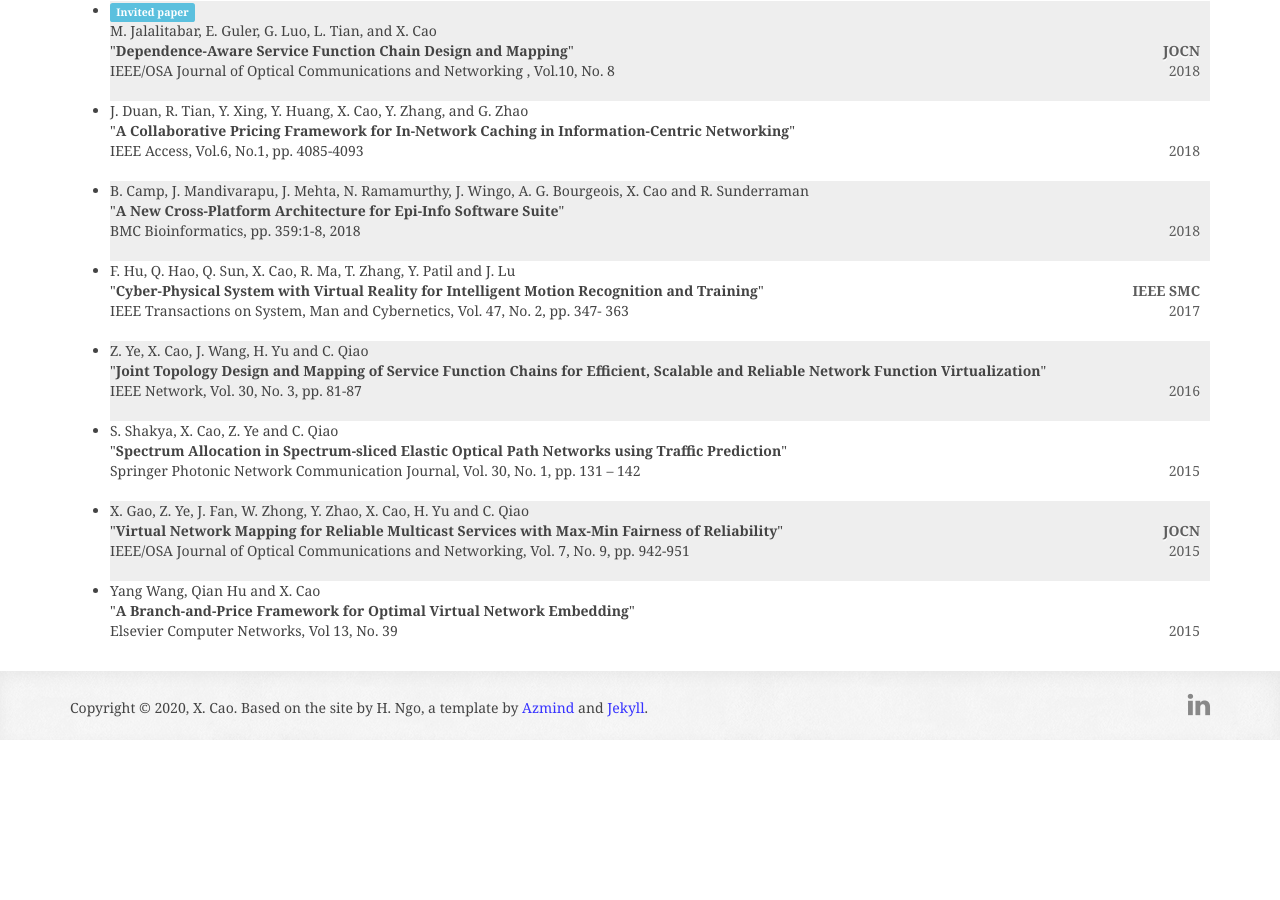
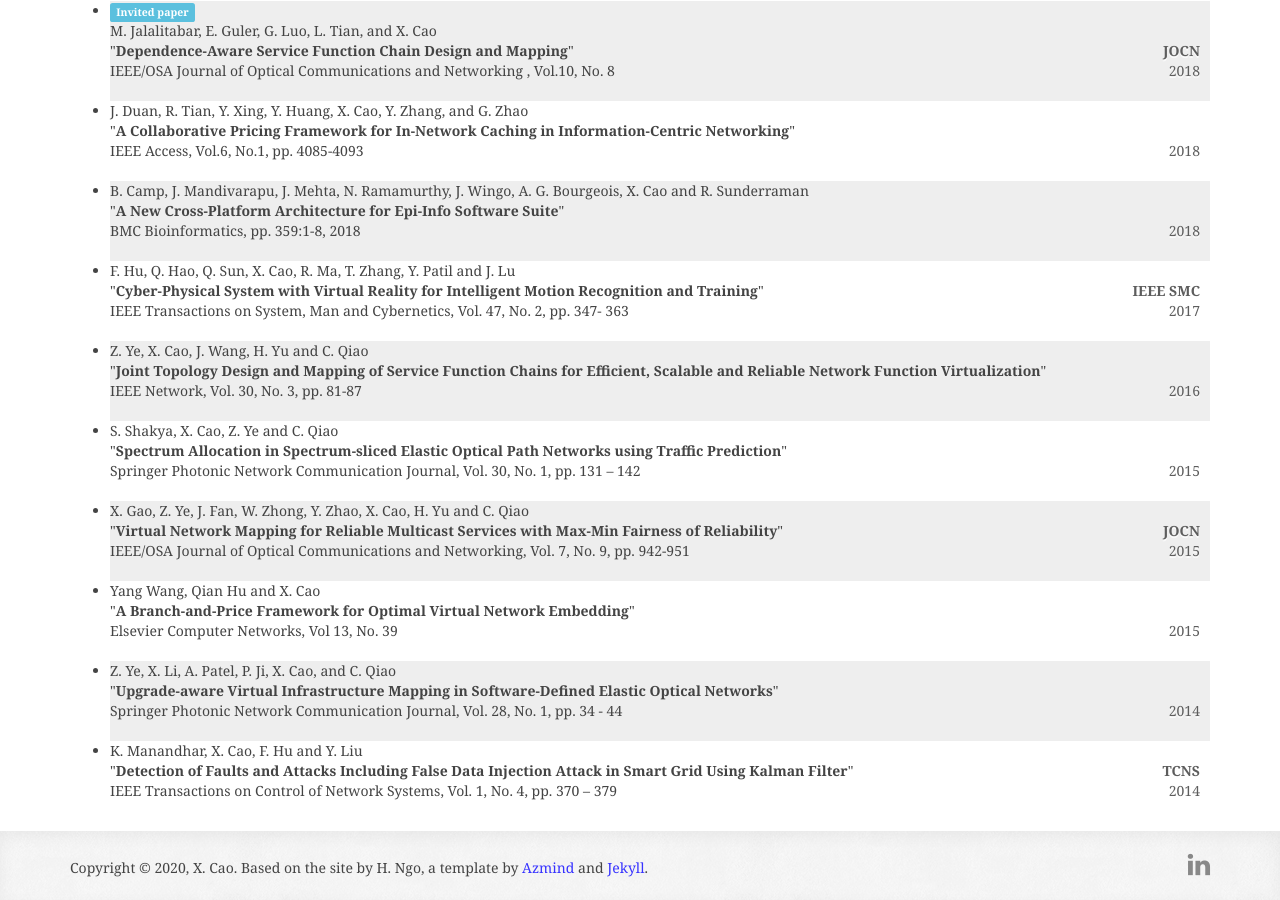
Before and after one commit to xiaojuncao/xiaojuncao, a Jekyll site: the page built from publications.html, in a window 1280 px wide and 900 px high, scrolled down 631 px. Built offline with Jekyll 4.4.1, drawn with Linux system fonts in a browser that asks for light colours; some web fonts are replaced; before the commit the page ends 1371 px from its top, so only the background shows below that.

Commit message:
Update my_papers.yml

```diff
--- a/_data/my_papers.yml
+++ b/_data/my_papers.yml
@@ -60,3 +60,12 @@
   title:  Spectrum Allocation in Spectrum-sliced Elastic Optical Path Networks using Traffic Prediction
   journal:  Springer Photonic Network Communication Journal, Vol. 30, No. 1, pp. 131 – 142
   year: 2015
+- authors:  K. Manandhar, X. Cao, F. Hu and Y. Liu
+  title:  Detection of Faults and Attacks Including False Data Injection Attack in Smart Grid Using Kalman Filter
+  journal:  IEEE Transactions on Control of Network Systems, Vol. 1, No. 4, pp. 370 – 379
+  abbvr:  TCNS
+  year:   2014
+- authors:  Z. Ye, X. Li, A. Patel, P. Ji, X. Cao, and C. Qiao
+  title:  Upgrade-aware Virtual Infrastructure Mapping in Software-Defined Elastic Optical Networks
+  journal:  Springer Photonic Network Communication Journal, Vol. 28, No. 1, pp. 34 - 44
+  year:   2014
```
